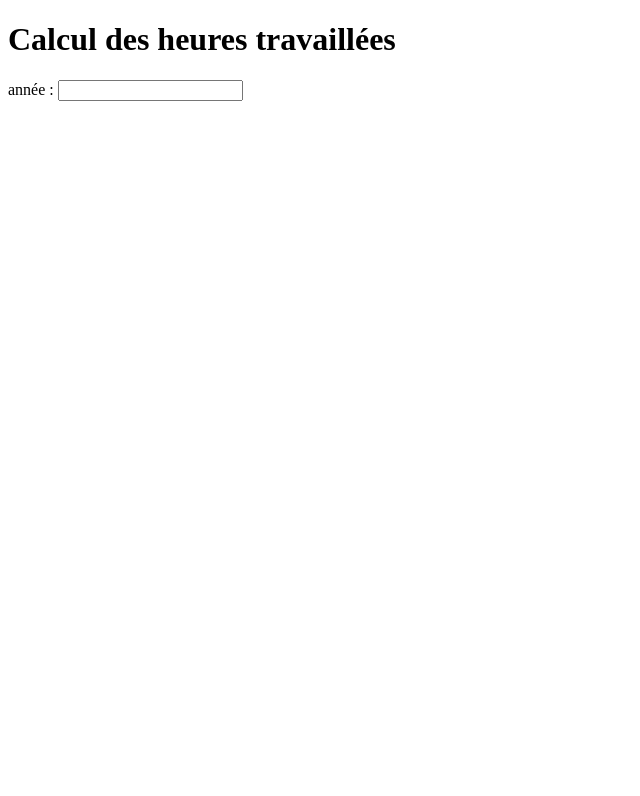
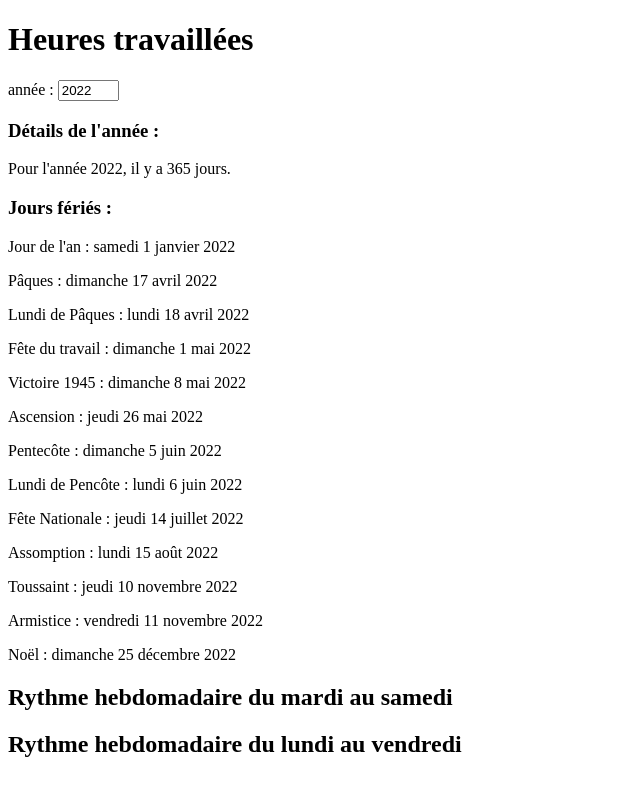
Before and after one commit to dbomard/H1607, a plain HTML site: page H1607/index.html in a window 1280 px wide. Shown: the whole page, without its empty margins (0-640 px from the left). Drawn offline with Linux system fonts and the light colour scheme.

Commit message:
structure générale + infos année en cours

```diff
--- /dev/null
+++ b/H1607/css/style.css
@@ -0,0 +1,4 @@
+/* largeur du sélecteur d'année */
+#year {
+    width: 4em;
+}
--- a/H1607/index.html
+++ b/H1607/index.html
@@ -1,16 +1,49 @@
 <!DOCTYPE html>
 <html lang="fr">
+
 <head>
     <meta charset="UTF-8">
     <meta http-equiv="X-UA-Compatible" content="IE=edge">
     <meta name="viewport" content="width=device-width, initial-scale=1.0">
+    <link href="./css/style.css" rel="stylesheet" type="text/css" />
     <title>H1607</title>
 </head>
+
 <body>
-    <h1>Calcul des heures travaillées</h1>
-    <section>
-        <label for="year">année : </label>
-        <input type="number" min="1970" step="1" id="year" />
+    <h1>Heures travaillées</h1>
+    <section id="annee">
+        <article id="selection-annee">
+            <label for="year">année : </label>
+            <input type="number" min="1970" step="1" id="year" onchange="changer_annee(this)" />
+        </article>
+        <article id="informations-annee">
+            <h3>Détails de l'année :</h3>
+            <p>Pour l'année <span id="annee-affichee"></span>, il y a <span id="nombre-jours-annee"></span> jours.</p>
+        </article>
+        <article id="jours-feries">
+            <h3>Jours fériés :</h3>
+            <p>Jour de l'an : <span id="jour-an"></span></p>
+            <p>Pâques : <span id="paques"></span></p>
+            <p>Lundi de Pâques : <span id="lundi-paques"></span></p>
+            <p>Fête du travail : <span id="fete-travail"></span></p>
+            <p>Victoire 1945 : <span id="victoire1945"></span></p>
+            <p>Ascension : <span id="ascension"></span></p>
+            <p>Pentecôte : <span id="pentecote"></span></p>
+            <p>Lundi de Pencôte : <span id="lundi-pentecote"></span></p>
+            <p>Fête Nationale : <span id="fete-nationale"></span></p>
+            <p>Assomption : <span id="assomption"></span></p>
+            <p>Toussaint : <span id="toussaint"></span></p>
+            <p>Armistice : <span id="armistice"></span></p>
+            <p>Noël : <span id="noel"></span></p>
+        </article>
+    </section>
+    <section class="type-semaine">
+        <h2>Rythme hebdomadaire du mardi au samedi</h2>
+    </section>
+    <section class="type-semaine">
+        <h2>Rythme hebdomadaire du lundi au vendredi</h2>
     </section>
 </body>
+<script src="./js/script.js" type="text/javascript" defer></script>
+
 </html>
--- /dev/null
+++ b/H1607/js/script.js
@@ -0,0 +1,76 @@
+var $date_du_jour = new Date();
+var $current_year = $date_du_jour.getFullYear();
+var $nb_jours_annee = (($current_year % 4 === 0 && $current_year % 100 > 0) || $current_year % 400 == 0) ? 366 : 365;
+var $jour_an;
+var $paques;
+var $lundi_paques;
+var $fete_travail;
+var $victoire1945;
+var $ascension;
+var $pentecote;
+var $lundi_pentecote;
+var $fete_nationale;
+var $assomption;
+var $toussaint;
+var $armistice;
+var $noel;
+
+calcule_jours_feries();
+update_affichage();
+
+function calcule_jours_feries() {
+    $jour_an = new Date($current_year, "00", "01");
+    $fete_travail = new Date($current_year, "04", "01");
+    $victoire1945 = new Date($current_year, "04", "08");
+    $fete_nationale = new Date($current_year, "06", "14");
+    $assomption = new Date($current_year, "07", "15");
+    $toussaint = new Date($current_year, "10", "10");
+    $armistice = new Date($current_year, "10", "11");
+    $noel = new Date($current_year, "11", "25");
+
+    var G = $current_year % 19
+    var C = Math.floor($current_year / 100)
+    var H = (C - Math.floor(C / 4) - Math.floor((8 * C + 13) / 25) + 19 * G + 15) % 30
+    var I = H - Math.floor(H / 28) * (1 - Math.floor(H / 28) * Math.floor(29 / (H + 1)) * Math.floor((21 - G) / 11))
+    var J = ($current_year * 1 + Math.floor($current_year / 4) + I + 2 - C + Math.floor(C / 4)) % 7
+    var L = I - J
+    var MoisPaques = 3 + Math.floor((L + 40) / 44)
+    var JourPaques = L + 28 - 31 * Math.floor(MoisPaques / 4)
+    $paques = new Date($current_year, MoisPaques - 1, JourPaques)
+    $lundi_paques = new Date($current_year, MoisPaques - 1, JourPaques + 1)
+    $ascension = new Date($current_year, MoisPaques - 1, JourPaques + 39)
+    $pentecote = new Date($current_year, MoisPaques - 1, JourPaques + 49)
+    $lundi_pentecote = new Date($current_year, MoisPaques - 1, JourPaques + 50)
+}
+
+function changer_annee($new_annee) {
+    $current_year = $new_annee.value;
+    $nb_jours_annee = (($current_year % 4 === 0 && $current_year % 100 > 0) || $current_year % 400 == 0) ? 366 : 365;
+    calcule_jours_feries();
+    update_affichage();
+}
+
+function update_affichage() {
+    document.querySelector("#year").value = $current_year;
+    document.querySelector("#annee-affichee").innerHTML = $current_year;
+    document.querySelector("#nombre-jours-annee").innerHTML = $nb_jours_annee;
+    var $options = {
+        weekday: "long",
+        year: "numeric",
+        month: "long",
+        day: "numeric"
+    };
+    document.querySelector("#jour-an").innerHTML = new Intl.DateTimeFormat("fr-FR", $options).format($jour_an);
+    document.querySelector("#fete-travail").innerHTML = new Intl.DateTimeFormat("fr-FR", $options).format($fete_travail);
+    document.querySelector("#victoire1945").innerHTML = new Intl.DateTimeFormat("fr-FR", $options).format($victoire1945);
+    document.querySelector("#fete-nationale").innerHTML = new Intl.DateTimeFormat("fr-FR", $options).format($fete_nationale);
+    document.querySelector("#assomption").innerHTML = new Intl.DateTimeFormat("fr-FR", $options).format($assomption);
+    document.querySelector("#toussaint").innerHTML = new Intl.DateTimeFormat("fr-FR", $options).format($toussaint);
+    document.querySelector("#armistice").innerHTML = new Intl.DateTimeFormat("fr-FR", $options).format($armistice);
+    document.querySelector("#noel").innerHTML = new Intl.DateTimeFormat("fr-FR", $options).format($noel);
+    document.querySelector("#paques").innerHTML = new Intl.DateTimeFormat("fr-FR", $options).format($paques);
+    document.querySelector("#lundi-paques").innerHTML = new Intl.DateTimeFormat("fr-FR", $options).format($lundi_paques);
+    document.querySelector("#ascension").innerHTML = new Intl.DateTimeFormat("fr-FR", $options).format($ascension);
+    document.querySelector("#pentecote").innerHTML = new Intl.DateTimeFormat("fr-FR", $options).format($pentecote);
+    document.querySelector("#lundi-pentecote").innerHTML = new Intl.DateTimeFormat("fr-FR", $options).format($lundi_pentecote);
+}
```
